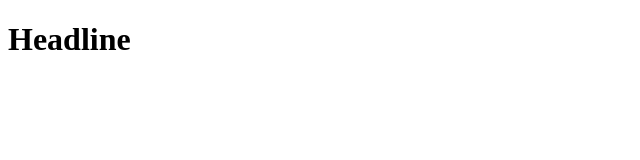
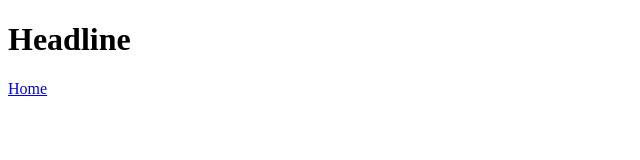
Before and after one commit to gillilandbre/gillilandbre.github.io, a plain HTML site: page template.html in a window 1280 px wide. Shown: the full height of the page, 0-640 px from the left. Drawn offline with Linux system fonts and the light colour scheme.

Commit message:
Update template.html

```diff
--- a/template.html
+++ b/template.html
@@ -7,3 +7,4 @@
         <h1>Headline</h1>
     </body>
 </html>
+<a href="https://gillilandbre.github.io.index.html">Home</a>
```
